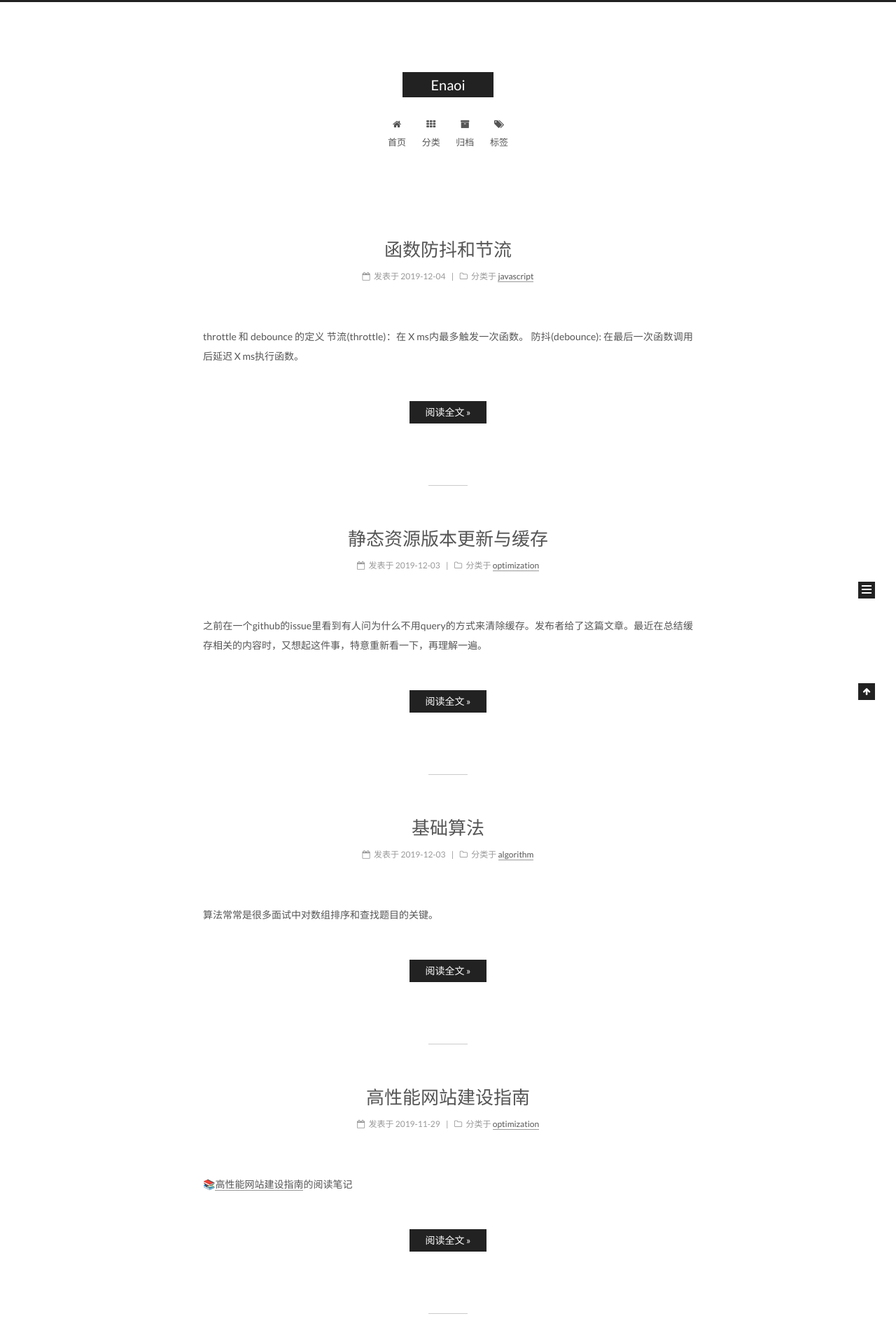
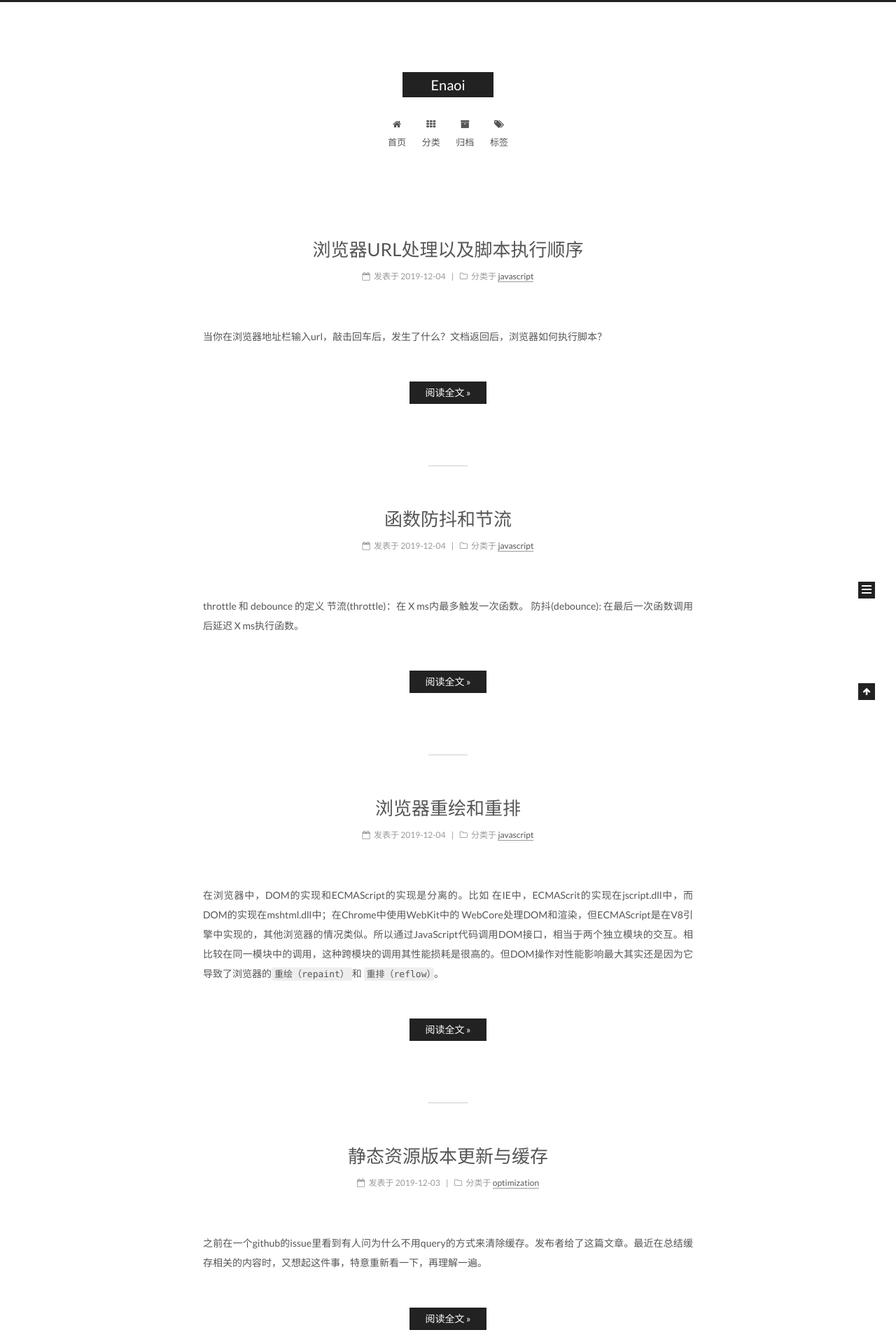
Before and after one commit to enaoi/enaoi.github.io, a Jekyll site: the page built from index.html, in a window 1280 px wide. Shown: the top 1920 px of the page at 70% size. Built offline with Jekyll 4.4.1, drawn with Linux system fonts in a browser that asks for light colours; the list of posts is cut into pages by our own code; part of the change alters nothing that is shown; some of the changed text lies outside the part shown.

Commit message:
不喜欢post内页自动展示文章列表

````diff
--- /dev/null
+++ b/_posts/2019-12-04-browser-url-request.md
@@ -0,0 +1,72 @@
+---
+title: 浏览器URL处理以及脚本执行顺序
+date: 2019-12-04 16:28:44
+categories:
+- javascript
+tags:
+- javascript_basic
+---
+当你在浏览器地址栏输入url，敲击回车后，发生了什么？文档返回后，浏览器如何执行脚本？
+
+## 浏览器处理URL请求过程
+
+1. 在接收到用户输入的网址后，浏览器会开启一个线程来处理这个请求，对用户输入的URL地址进行分析判断，如果是HTTP协议就按照HTTP协议方式来处理。
+
+2. 调用浏览器引擎中的对应方法，比如webView中的loadUrl方法，分析并加载这个URL地址。
+
+3. 通过DNS解析获取该网站地址对应的IP地址，查询完成后，连同浏览器的Cookie、userAgent等信息向网站目的IP发出GET请求。
+
+4. 进行HTTP会话，浏览器客户端向Web服务端发送报文。
+
+5. 进入网站后台上的Web服务器处理请求，如：Apache、Tomcat、Node.js等服务器。
+
+6. 进入部署好的后端应用，如PHP、Java、JavaScript、Python等后端程序，找到对应的请求处理逻辑，这期间可能会读取服务器缓存或查询数据库等。
+
+7. 服务器请求并返回响应报文，如果浏览器访问过该页面，缓存上有对应资源，会与服务器最后修改记录对比，一致则返回304，否则返回200和对应内容。
+
+8. 浏览器开始下载HTML文档(响应报头为200时)或者从本地缓存读取文件内容。
+
+9. 浏览器根据下载接收到的HTML文件解析结构建立DOM文档树，并根据HTML中标记请求下载指定的MIME类型文件（CSS、JavaScript文件等）。同时设置缓存等内容。
+
+10. 页面开始解析渲染DOM，CSS根据规则解析并结合DOM文档树进行网页内容布局和绘制渲染，JavaScript根据DOM API操作DOM，并读取浏览器缓存、执行事件绑定等，页面整个展示完成。
+
+## JavaScript执行时间线
+
+1. Web浏览器创建Document对象,开始解析web页面。这个阶段 `document.readystate = 'loading'`。
+
+2. 遇到非async/defer的同步脚本文件时，会停止解析，等待下载和执行。
+
+3. 遇到`async`属性的脚本时，开始下载，但解析器不会等待下载，而是继续解析。**async脚本会在下载完成后尽快执行。所有的异步脚本🈲️使用document.write()方法。**
+
+4. 文档解析完成，`document.readystate = 'interactive'`
+
+5. 所有`defer`属性的延迟脚本，**按照它们在文档中出现的顺序执行**。异步脚本也可能会在这个时间执行。延迟脚本能访问完整的文档树，🈲️使用document.write()方法
+
+6. 触发 `DOMContentLoaded` 事件。 `标志着程序从同步脚本执行阶段进入了异步事件驱动阶段`。**此时可能还有一步脚本没有执行完成。**
+
+7. 如果有jquey的ready事件，此时会触发了
+
+8. 文档解析完全完成，但浏览器还会等待其它内容载入，如：图片。**所有这些资源加载完成，且所有异步脚本完成载入和执行后,`document.readystate='complete'`。** 触发 Window 对象的 `load` 事件。
+
+```javascript
+window.onload = function () {
+  console.log('window onload ')
+}
+document.addEventListener('DOMContentLoaded', function () {
+  console.log('document DOMContentLoaded');
+});
+$(document).ready(function () {
+  console.log('jquery read event')
+})
+// document DOMContentLoaded
+// jquery read event
+// window onload
+```
+
+🎈points:
+
+- url解析中的DNS原理
+- http和https协议
+- 浏览器缓存的判断和清理
+- jquery的ready事件，window的load事件和`DOMContentLoaded`事件的顺序
+- 浏览器渲染引擎机制
--- /dev/null
+++ b/_posts/2019-12-04-reflow-repaint.md
@@ -0,0 +1,166 @@
+---
+title: 浏览器重绘和重排
+date: 2019-12-04 15:58:26
+categories:
+- javascript
+tags:
+- javascript_basic
+---
+
+在浏览器中，DOM的实现和ECMAScript的实现是分离的。比如 在IE中，ECMAScrit的实现在jscript.dll中，而DOM的实现在mshtml.dll中；在Chrome中使用WebKit中的 WebCore处理DOM和渲染，但ECMAScript是在V8引擎中实现的，其他浏览器的情况类似。所以通过JavaScript代码调用DOM接口，相当于两个独立模块的交互。相比较在同一模块中的调用，这种跨模块的调用其性能损耗是很高的。但DOM操作对性能影响最大其实还是因为它导致了浏览器的`重绘（repaint）`和 `重排（reflow）`。
+
+关于重绘和重排对性能的影响：[《浏览器的工作原理：新式网络浏览器幕后揭秘》](https://www.html5rocks.com/zh/tutorials/internals/howbrowserswork/)
+
+重绘：页面某些元素的颜色背景色的修改。
+重排：元素的位置或尺寸发生变化，浏览器需要重新计算渲染树。
+重排的代价比重绘的代价高很多，以下操作会导致重绘或重排：
+
+- 增加、删除和修改可见DOM元素
+- 页面初始化的渲染
+- 移动DOM元素
+- 修改CSS样式，改变DOM元素的尺寸
+- DOM元素内容改变，使得尺寸被撑大
+- 浏览器窗口尺寸改变
+- 浏览器窗口滚动
+
+这些操作都是DOM操作中比较常见的。
+现代浏览器会针对重排或重绘做性能优化，比如，把DOM操作积累一批后统一做一次重排或重绘。
+**但在有些情况下，浏览器会立即重排或重绘。**
+比如请求如下的DOM元素布局信息：offsetTop/Left/Width/Height、scrollTop/Left/Width/Height、clientTop/Left/Width/Height、getComputedStyle()或 currentStyle。因为这些值都是动态计算的，所以浏览器需要尽快完成页面的绘制，然后计算返回值，从而打乱了重排或重绘的优化。
+
+## 优化办法
+
+1.合并多次的DOM操作为单次的DOM操作
+
+```javascript
+element.style.borderColor = '#f00';
+element.style.borderStyle = 'solid';
+element.style.borderWidth = '1px';
+
+//good
+element.style.cssText += 'border: 1px solid #f00;';
+
+//best 更利于维护
+element.className += 'empty';
+```
+
+2.使用文档片段createDocumentFragment()
+html
+
+```javascript
+<ul id='fruit'>
+  <li> apple </li>
+  <li> orange </li>
+</ul>
+
+```
+
+js
+
+```javascript
+var lis = document.getElementById('fruit');
+var li = document.createElement('li');
+li.innerHTML = 'apple';
+lis.appendChild(li);
+
+var li = document.createElement('li');
+li.innerHTML = 'watermelon';
+lis.appendChild(li);
+
+ //两次添加会容易造成页面闪动
+ //优化
+
+var fragment = document.createDocumentFragment();
+
+var li = document.createElement('li');
+li.innerHTML = 'apple';
+fragment.appendChild(li);
+
+var li = document.createElement('li');
+li.innerHTML = 'watermelon';
+fragment.appendChild(li);
+
+document.getElementById('fruit').appendChild(fragment);
+```
+
+3.通过隐藏后操作DOM来减少渲染次数
+
+```javascript
+var myElement = document.getElementById('myElement');
+myElement.style.display = 'none';
+// 一些基于myElement的大量DOM操作
+//...
+myElement.style.display = 'block';
+```
+
+4.克隆DOM元素到内存中
+把页面上的DOM元素克隆一份到内存中，然后再在内存中操作克隆的元素，操作完成后使用此克隆元素替换页面中原来的DOM元素。在内存中操作克隆元素不会引起页面上的性能损耗。
+
+```javascript
+var old = document.getElementById('myElement');
+var clone = old.cloneNode(true);
+// 一些基于clone的大量DOM操作
+//...
+old.parentNode.replaceChild(clone, old);
+```
+
+5.将动画效果的DOM元素脱离页面布局流
+
+- 使用 **绝对位置[absolute或者fixed]** 定位页面上的动画元素，将其脱离文档流
+- 让元素动起来。当它扩大时，会临时覆盖部分页面。但这只是页面一个小区域的重绘过程，不会产生重排并重绘页面的大部分内容。
+- 当动画结束时恢复定位，从而只会下移一次文档的其他元素
+
+6.谨慎取得DOM元素的布局信息
+
+```JavaScript
+for (var i=0; i < len; i++) {
+    myElements[i].style.top = targetElement.offsetTop + i*5 + 'px';
+}
+
+<!--如果存在重复调用，最佳的做法是尽量把这些值缓存在局部变量中-->
+
+var targetTop = targetElement.offsetTop;
+for (var i=0; i < len; i++) {
+    myElements[i].style.top = targetTop+ i*5 + 'px';
+}
+
+```
+
+```JavaScript
+var newWidth = div1.offsetWidth + 10;
+div1.style.width = newWidth + 'px';
+
+var newHeight = myElement.offsetHeight + 10; // 强制页面重排
+myElement.style.height = newHeight + 'px'; // 又会重排一次
+
+<!--取得DOM元素的布局信息提前，因为浏览器会优化连续的DOM操作-->
+
+var newWidth = div1.offsetWidth + 10;
+var newHeight = myElement.offsetHeight + 10;
+
+div1.style.width = newWidth + 'px';
+myElement.style.height = newHeight + 'px';
+```
+
+7.使用事件托管方式绑定事件
+在DOM元素上绑定事件会影响页面的性能，一方面，绑定事件本身会占用处理时间，另一方面，浏览器保存事件绑定，所以绑定事件也会占用内存。页面中元素绑定的事件越多，占用的处理时间和内存就越大，性能也就相对越差，所以在页面中绑定的事件越少越好。一个优雅的手段是使用事件托管方式，即利用事件冒泡机制，只在父元素上绑定事件处理，用于处理所有子元素的事件，在事件处理函数中根据传入的参数判断事件源元素，针对不同的源元素做不同的处理。这样就不需要给每个子元素都绑定事件了，管理的事件绑定数量变少了，自然性能也就提高了。
+
+```JavaScript
+// 获取父节点，并添加一个click事件
+document.getElementById('list').addEventListener("click",function(e) {
+
+    // 检查事件源元素
+    if(e.target && e.target.nodeName.toUpperCase == "LI") {
+
+         // 针对子元素的处理 ...
+    }
+});
+
+
+<!--jQuery-->
+$( "table" ).on( "click", "td", function() {
+    // 针对子元素的处理 ...
+    $( this ).toggleClass( "chosen" );
+});
+
+```
--- a/assets/js/src/post-details.js
+++ b/assets/js/src/post-details.js
@@ -6,7 +6,7 @@ $(document).ready(function () {
   NexT.utils.needAffix() && initAffix();
   initTOCDimension();
 
-  function initScrollSpy () {
+  function initScrollSpy() {
     var tocSelector = '.post-toc';
     var $tocElement = $(tocSelector);
     var activeCurrentSelector = '.active-current';
@@ -22,14 +22,14 @@ $(document).ready(function () {
 
     $('body').scrollspy({ target: tocSelector });
 
-    function removeCurrentActiveClass () {
+    function removeCurrentActiveClass() {
       $(tocSelector + ' ' + activeCurrentSelector)
         .removeClass(activeCurrentSelector.substring(1));
     }
   }
 
   // Sidebar float
-  function initAffix () {
+  function initAffix() {
     var headerHeight = $('.header-inner').height();
     var footerOffset = parseInt($('.main').css('padding-bottom'), 10);
 
@@ -52,7 +52,7 @@ $(document).ready(function () {
       });
   }
 
-  function initTOCDimension () {
+  function initTOCDimension() {
     var updateTOCHeightTimer;
 
     $(window).on('resize', function () {
@@ -73,7 +73,7 @@ $(document).ready(function () {
     $('.post-toc').css('width', 'calc(100% + ' + scrollbarWidth + 'px)');
   }
 
-  function updateTOCHeight (height) {
+  function updateTOCHeight(height) {
     height = height || 'auto';
     $('.post-toc').css('max-height', height);
   }
@@ -107,7 +107,7 @@ $(document).ready(function () {
         currentTarget.hide();
         target
           .stop()
-          .css({'opacity': 0, 'display': 'block'})
+          .css({ 'opacity': 0, 'display': 'block' })
           .animate({ opacity: 1 }, TAB_ANIMATE_DURATION, function () {
             currentTarget.removeClass(activePanelClassName);
             target.addClass(activePanelClassName);
@@ -125,7 +125,7 @@ $(document).ready(function () {
 
     hasVelocity ?
       html.velocity('stop').velocity('scroll', {
-        offset: offset  + 'px',
+        offset: offset + 'px',
         mobileHA: false
       }) :
       $('html, body').stop().animate({
@@ -135,13 +135,12 @@ $(document).ready(function () {
 
   // Expand sidebar on post detail page by default, when post has a toc.
   var $tocContent = $('.post-toc-content');
-  var isSidebarCouldDisplay = CONFIG.sidebar.display === 'post' ||
-      CONFIG.sidebar.display === 'always';
+  var isSidebarCouldDisplay = CONFIG.sidebar.display === 'always';
   var hasTOC = $tocContent.length > 0 && $tocContent.html().trim().length > 0;
   if (isSidebarCouldDisplay && hasTOC) {
     CONFIG.motion ?
       (NexT.motion.middleWares.sidebar = function () {
-          NexT.utils.displaySidebar();
+        NexT.utils.displaySidebar();
       }) : NexT.utils.displaySidebar();
   }
 });
````
Also changed, not shown: assets/js/src/motion.js (+19 -19 lines), _includes/_blocks/sidebar.html (indentation only).
